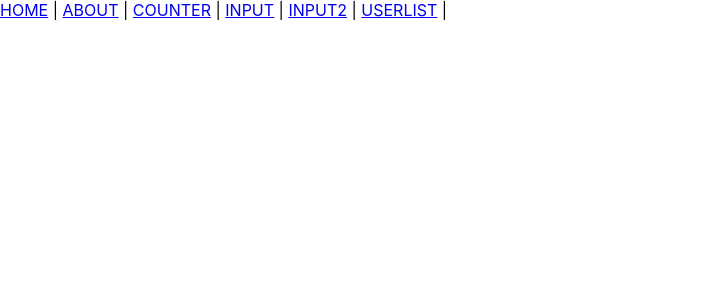
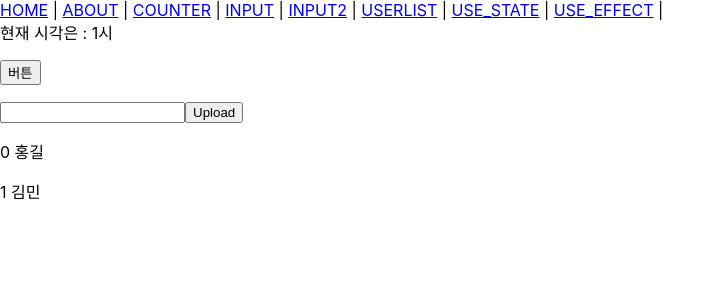
Before and after one commit to Limdongkeun/react-app, a React (Create React App) app: page /state in a window 1280 px wide. Shown: the top 300 px of the page, without its empty margins (0-725 px from the left). Built offline with nearby package versions, Linux system fonts and the light colour scheme.

Commit message:
리액트 학습 useState, useEffect

```diff
--- a/src/App2.js
+++ b/src/App2.js
@@ -7,6 +7,8 @@ import Counter from "./pags/Counter";
 import Input from "./pags/Input";
 import Input2 from "./pags/Input2";
 import UserList from "./pags/List";
+import HandleState from "./pags/State";
+import HandleEffect from "./pags/Effect";
 
 function App2() {
 
@@ -19,6 +21,8 @@ function App2() {
                 <Link to={"/input"}>INPUT</Link> | {" "}
                 <Link to={"/input2"}>INPUT2</Link> | {" "}
                 <Link to={"/userList"}>USERLIST</Link> | {" "}
+                <Link to={"/state"}>USE_STATE</Link> | {" "}
+                <Link to={"/effect"}>USE_EFFECT</Link> | {" "}
             </nav>
             <Routes>
                 <Route path={"/"} element={<Home/>}/>
@@ -27,6 +31,8 @@ function App2() {
                 <Route path={"/input"} element={<Input/>}/>
                 <Route path={"/input2"} element={<Input2/>}/>
                 <Route path={"/userList"} element={<UserList/>}/>
+                <Route path={"/state"} element={<HandleState/>}/>
+                <Route path={"/effect"} element={<HandleEffect/>}/>
             </Routes>
         </div>
     );
--- /dev/null
+++ b/src/component/Timer.js
@@ -0,0 +1,24 @@
+import React, {useEffect} from 'react';
+
+const Timer = (props) => {
+
+    useEffect(() =>{
+        const timer = setInterval(() => {
+            console.log('타이머 돌아가는중...')
+        }, 1000);
+
+        return () => {
+            // 마운트가 되지 않았을 때 정리
+            clearInterval(timer);
+            console.log('타이머 종료');
+        };
+    },[]);
+
+    return(
+        <div>
+            <span>타이머를 시작합니다. 콘솔을 보세요!</span>
+        </div>
+    )
+};
+
+export default Timer;
--- /dev/null
+++ b/src/pags/Effect.js
@@ -0,0 +1,50 @@
+import React, {useEffect, useState} from "react";
+import Timer from "../component/Timer";
+
+const HandleEffect = () => {
+    const [count, setCount] = useState(0);
+    const [name, setName] = useState('');
+
+
+    const handleCountUpdate = () => {
+        setCount(count + 1);
+    };
+
+    const handleInputChande = (event) => {
+        setName(event.target.value);
+    };
+    /*
+    렌더링 될 때 마다 매번 실행
+    mounted + [item] 변화 할 때 실행
+    []가 비워져 있으면 처음 마운트 될 때만 실행
+    */
+    useEffect(() => {
+        console.log('count 변화 렌더링');
+    }, [count]);
+
+    useEffect(() => {
+        console.log('name 변화 렌더링');
+    }, [name]);
+
+    const [showTimer, setShowTimer] = useState(false);
+
+
+    return (
+        <div>
+            <p/>
+            <button onClick={handleCountUpdate}>Count_Update</button>
+            <p>count : {count}</p>
+            <p/>
+            <input type="text" value={name} onChange={handleInputChande}/> <p/>
+            <span>name : {name}</span>
+            <p/>
+            <p/>
+            <p/>
+            <p/>
+            <p/>
+            {showTimer && <Timer/>}
+            <button onClick={() => setShowTimer(!showTimer)}>Toggle Timer</button>
+        </div>
+    )
+}
+export default HandleEffect;
--- /dev/null
+++ b/src/pags/State.js
@@ -0,0 +1,67 @@
+import React, { useState } from "react";
+
+const heavyWork = () => {
+   return ["홍길", "김민"];
+}
+
+const HandleState = () => {
+    const [time, setTime] = useState(1);
+    const [names, setNames] = useState(() => {
+        return heavyWork();
+    })
+    const [input, setInput] = useState("");
+
+    const onTimeUpate = (event) => {
+        // setTime(Number(event.target.value) + 1);
+
+        let newTime;
+
+        if(time === 23) {
+            newTime = 1;
+        } else {
+            newTime = time + 1;
+        }
+        setTime(newTime);
+    }
+
+    const handleInputChange = (event) => {
+        setInput(event.target.value);
+    }
+
+    const handleUpload = () => {
+
+        if(input === "") {
+            alert('이름을 입력해라~~~');
+            return;
+        }
+
+        // setNames([...names, input]);
+        setNames((prevState) => {return [input, ...prevState]})
+        setInput("");
+    }
+
+    return (
+        <div>
+            <span>현재 시각은 : {time}시 </span>
+            <p/>
+            <div>
+                <button value={time} onClick={onTimeUpate}>버튼</button>
+            </div>
+
+            <p></p>
+            <p></p>
+            <p></p>
+            <p></p>
+            <p></p>
+            <p></p>
+            <div>
+                <input type="text" value={input} onChange={handleInputChange}/>
+                <button onClick={handleUpload}>Upload</button>
+                {names.map((name, index) => <p>{index} {name}</p>)}
+            </div>
+        </div>
+
+    );
+}
+
+export default HandleState;
```
